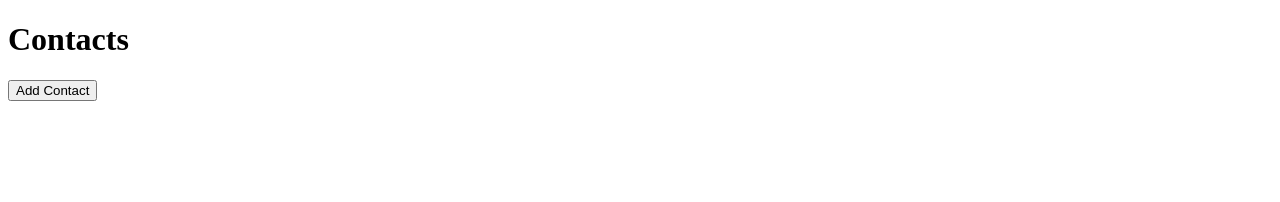
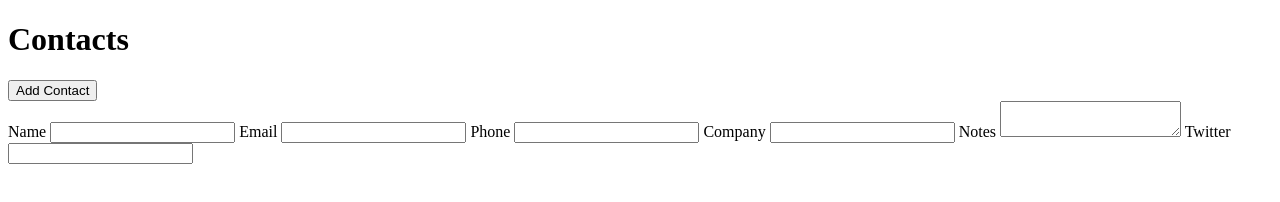
Before and after one commit to JaimeCrz/Address_book, a website: page src/index.html in a window 1280 px wide. Drawn offline with Linux system fonts and the light colour scheme.

Commit message:
Added New test + form in Index

```diff
--- a/src/index.html
+++ b/src/index.html
@@ -9,6 +9,22 @@
 
 <body>
 	<h1>Contacts</h1>
-	<button  id="add-contact">Add Contact</button>
+    <button  id="add-contact">Add Contact</button>
+
+    <form id="new-contact-form">
+		<label for="name">Name</label>
+		<input id="name" name="name" type="text">
+		<label for="email">Email</label>
+		<input id="email" name="email" type="email">
+		<label for="phone">Phone</label>
+		<input id="phone" name="phone" type="text">
+		<label for="company">Company</label>
+		<input id="company" name="company" type="text">
+		<label for="notes">Notes</label>
+		<textarea id="notes" name="notes" type="text"></textarea>
+		<label for="twitter">Twitter</label>
+		<input id="twitter" name="twitter" type="text">
+    </form>
+
 </body>
 </html>
```
Also changed, not shown: cypress/integration/userCanCreateAContact.feature.js (+6 -0 lines).
